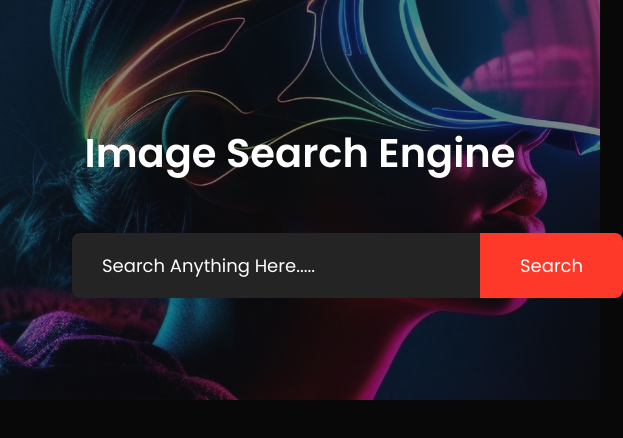
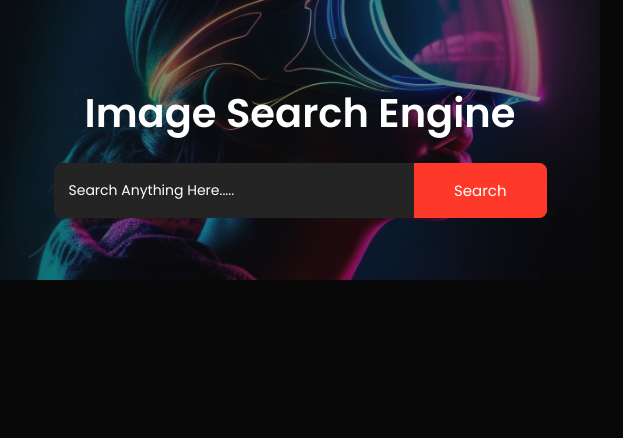
Before and after one commit to SMKBukhari/Image-Generator, a plain HTML site: page index.html in a window 600 px wide. Shown: the whole page, 623 px wide, since content can reach past the window. Drawn offline with Linux system fonts and the light colour scheme.

Commit message:
Changes Done

```diff
--- a/script.js
+++ b/script.js
@@ -9,6 +9,10 @@ let keyword = '';
 let page = 1;
 
 async function searchImages() {
+    // Clear previous search result
+    searchResult.innerHTML = '';
+    showMoreBtn.style.display = 'none';
+
     keyword = searchBox.value;
     const url = `https://api.unsplash.com/search/photos?page=${page}&query=${keyword}&client_id=${accessKey}&per_page=12`;
 
--- a/style.css
+++ b/style.css
@@ -121,3 +121,73 @@ form button {
   object-fit: cover;
   border-radius: 8px;
 }
+
+@media screen and (max-width: 640px) {
+  #search-result {
+    grid-template-columns: 1fr;
+  }
+
+  .hero {
+    height: 35vh;
+  }
+
+  .hero .content {
+    padding: 0 10px;
+    max-width: 640px;
+  }
+
+  .hero h1 {
+    font-size: 5vmax;
+    margin: 20px auto 20px;
+  }
+
+  form {
+    width: 100%;
+    max-width: 800px;
+    height: 55px;
+  }
+
+  form input {
+    font-size: 12px;
+    padding: 0 15px;
+  }
+
+  form button {
+    padding: 0 35px;
+    font-size: 13px;
+  }
+
+  ::placeholder {
+    color: #fff;
+    font-size: 12px;
+  }
+
+
+
+}
+
+@media screen and (max-width: 640px) and (min-width: 420px){
+  #search-result {
+    grid-template-columns: 1fr 1fr;
+  }
+
+  form {
+    width: 85%;
+  }
+
+  form input {
+    font-size: 14px;
+    padding: 0 15px;
+  }
+
+  form button {
+    padding: 0 40px;
+    font-size: 15px;
+  }
+
+  ::placeholder {
+    color: #fff;
+    font-size: 14px;
+  }
+
+}
```
